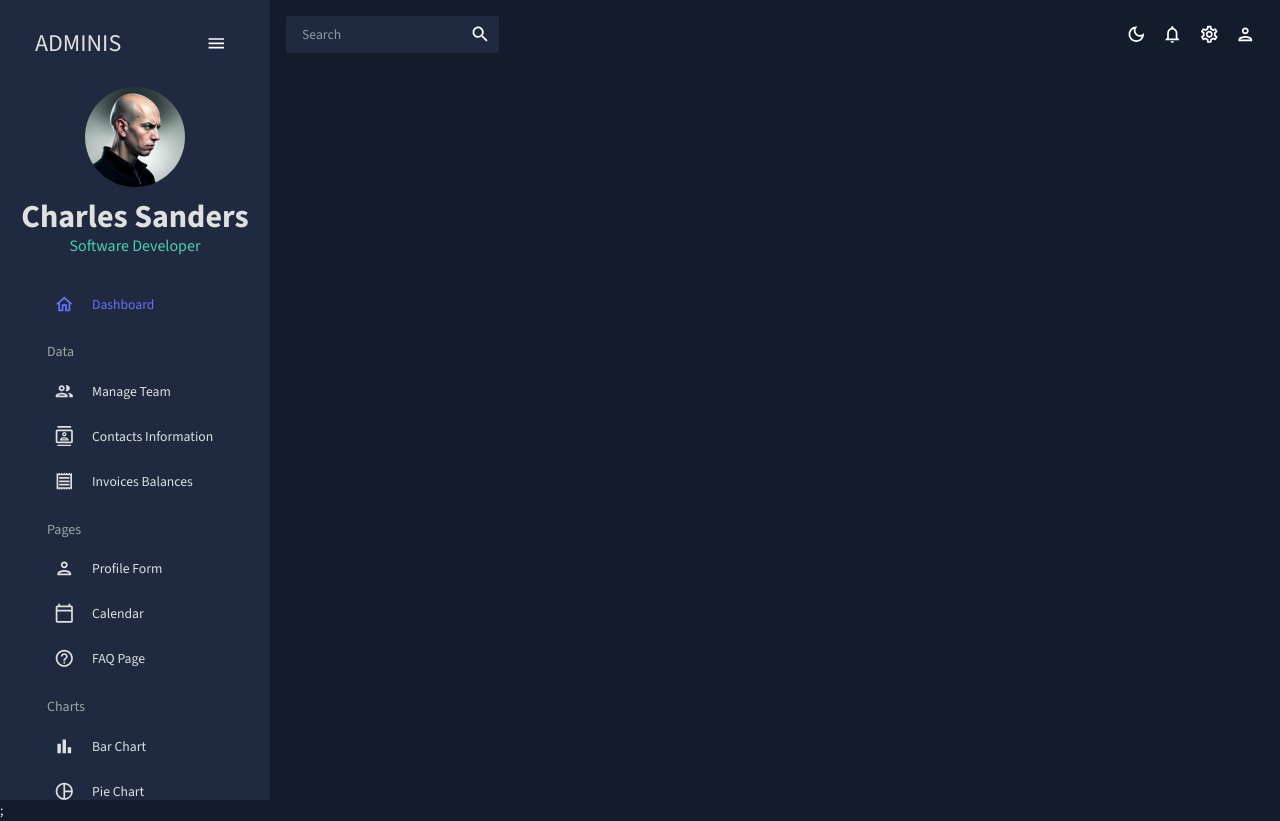
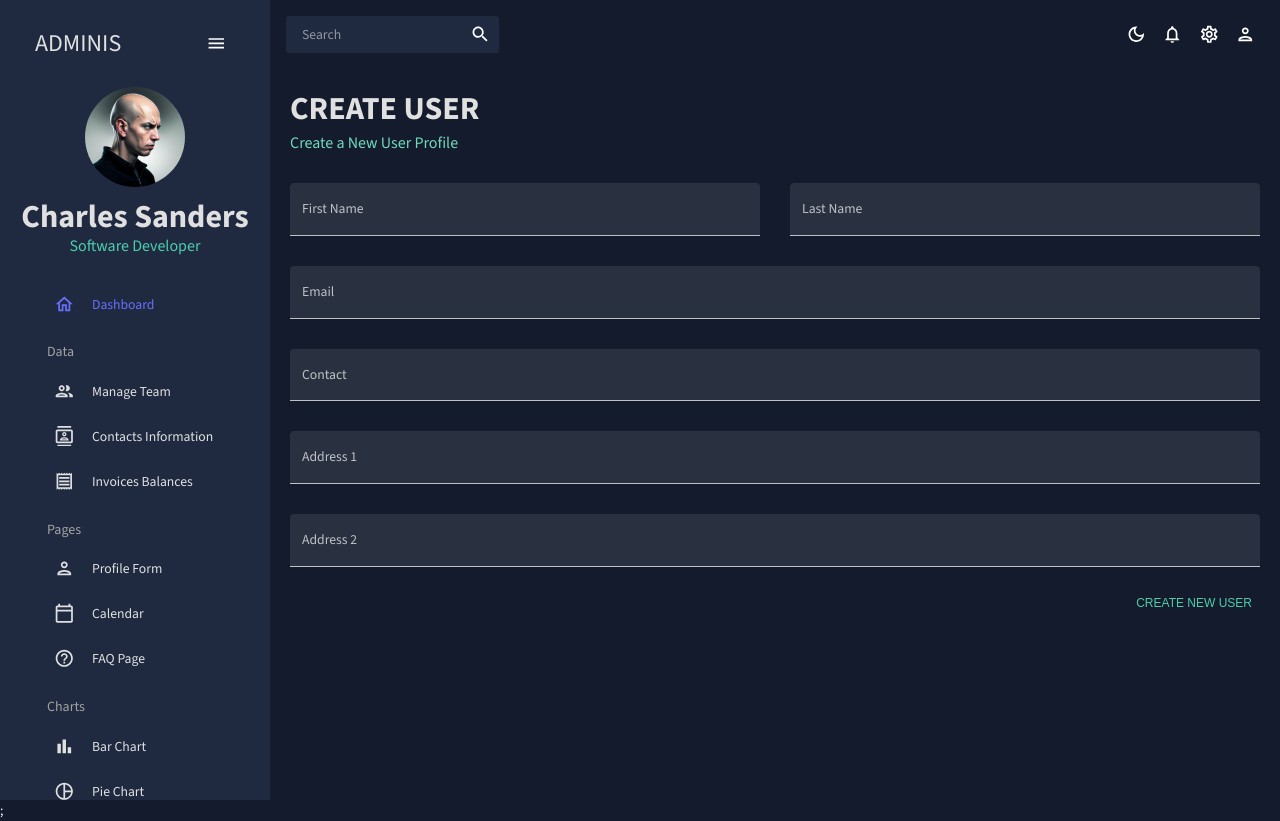
Before and after one commit to visionthex/admin_console, a React (Create React App) app: page /form in a window 1280 px wide. Built offline with nearby package versions, Linux system fonts and the light colour scheme.

Commit message:
created the form for the admin console

```diff
--- a/package.json
+++ b/package.json
@@ -58,6 +58,7 @@
     ]
   },
   "devDependencies": {
+    "@babel/plugin-proposal-private-property-in-object": "^7.16.0",
     "eslint": "^8.56.0"
   }
 }
--- a/src/App.js
+++ b/src/App.js
@@ -7,8 +7,8 @@
 import Team from "./scenes/team";
 import Contacts from "./scenes/contacts";
 import Invoices from "./scenes/invoices";
+import Form from "./scenes/form";
 // import Bar from "./scenes/bar";
-// import Form from "./scenes/form";
 // import Line from "./scenes/line";
 // import Pie from "./scenes/pie";
 // import FAQ from "./scenes/faq";
@@ -33,8 +33,8 @@
               <Route path="/team" element={<Team />} />
               <Route path="/contacts" element={<Contacts />} />
               <Route path="/invoices" element={<Invoices />} />
-              {/* <Route path="/form" element={<Form />} />
-              <Route path="/bar" element={<Bar />} />
+              <Route path="/form" element={<Form />} />
+              {/* <Route path="/bar" element={<Bar />} />
               <Route path="/pie" element={<Pie />} />
               <Route path="/line" element={<Line />} />
               <Route path="/faq" element={<FAQ />} />
--- /dev/null
+++ b/src/scenes/form/index.jsx
@@ -0,0 +1,141 @@
+import { Box, Button, TextField } from '@mui/material';
+import { Formik } from 'formik';
+import * as yup from 'yup';
+import useMediaQuery from '@mui/material/useMediaQuery';
+import Header from "../../components/Header";
+
+const initialValues = {
+  firstName: '',
+  lastName: '',
+  email: '',
+  contact: '',
+  address1: '',
+  address2: '',
+};
+
+const phoneRegExp = /^(\+91[-\s]?)?[0]?(91)?[789]\d{9}$/;
+
+const userSchema = yup.object().shape({
+  firstName: yup.string().required('First Name is required'),
+  lastName: yup.string().required('Last Name is required'),
+  email: yup.string().email('Invalid Email').required('Email is required'),
+  contact: yup.string().matches(phoneRegExp, "Phone number is not valid").required('Contact is required'),
+  address1: yup.string().required('Address1 is required'),
+  address2: yup.string().required('Address2 is required'),
+});
+
+const Form = () => {
+  const isNonMobile = useMediaQuery('(min-width:600px)');
+  const handleFormSubmit = (values) => {
+    console.log(values);
+  }
+
+  return <Box m="20px">
+    <Header title="CREATE USER" subtitle="Create a New User Profile"/>
+
+    <Formik
+      onSubmit={handleFormSubmit}
+      initialValues={initialValues}
+      validationSchema={userSchema}
+    >
+      {({ values, errors, touched, handleChange, handleBlur, handleSubmit }) => (
+        <form onSubmit={handleSubmit}>
+          <Box
+            display="grid"
+            gap="30px"
+            gridTemplateColumns="repeat(4, minmax(0, 1fr))"
+            sx={{
+              "& > div": { gridColumn: isNonMobile ? undefined : "span 4" },
+            }}
+          >
+            <TextField
+              fullWidth
+              variant="filled"
+              type="text"
+              label="First Name"
+              onBlur={handleBlur}
+              onChange={handleChange}
+              value={values.firstName}
+              name="firstName"
+              error={!!(errors.firstName && touched.firstName)}
+              helperText={touched.firstName && errors.firstName}
+              sx={{ gridColumn: "span 2" }}
+            />
+            <TextField
+              fullWidth
+              variant="filled"
+              type="text"
+              label="Last Name"
+              onBlur={handleBlur}
+              onChange={handleChange}
+              value={values.lastName}
+              name="lastName"
+              error={!!(errors.lastName && touched.lastName)}
+              helperText={touched.lastName && errors.lastName}
+              sx={{ gridColumn: "span 2" }}
+            />
+            <TextField
+              fullWidth
+              variant="filled"
+              type="text"
+              label="Email"
+              onBlur={handleBlur}
+              onChange={handleChange}
+              value={values.email}
+              name="email"
+              error={!!(errors.email && touched.email)}
+              helperText={touched.email && errors.email}
+              sx={{ gridColumn: "span 4" }}
+            />
+            <TextField
+              fullWidth
+              variant="filled"
+              type="text"
+              label="Contact"
+              onBlur={handleBlur}
+              onChange={handleChange}
+              value={values.contact}
+              name="contact"
+              error={!!(errors.contact && touched.contact)}
+              helperText={touched.contact && errors.contact}
+              sx={{ gridColumn: "span 4" }}
+            />
+            <TextField
+              fullWidth
+              variant="filled"
+              type="text"
+              label="Address 1"
+              onBlur={handleBlur}
+              onChange={handleChange}
+              value={values.address1}
+              name="address1"
+              error={!!(errors.address1 && touched.address1)}
+              helperText={touched.address1 && errors.address1}
+              sx={{ gridColumn: "span 4" }}
+            />
+            <TextField
+              fullWidth
+              variant="filled"
+              type="text"
+              label="Address 2"
+              onBlur={handleBlur}
+              onChange={handleChange}
+              value={values.address2}
+              name="address2"
+              error={!!(errors.address2 && touched.address2)}
+              helperText={touched.address2 && errors.address2}
+              sx={{ gridColumn: "span 4" }}
+            />
+          </Box>
+          <Box display="flex" justifyContent="end" mt="20px">
+            <Button type="submit" color="secondary" varient="contained">
+              Create New User
+            </Button>
+          </Box>
+        </form>
+      )}
+    </Formik>
+  </Box>
+}
+
+export default Form;
```
Also changed, not shown: src/scenes/calendar/index.jsx (added).
